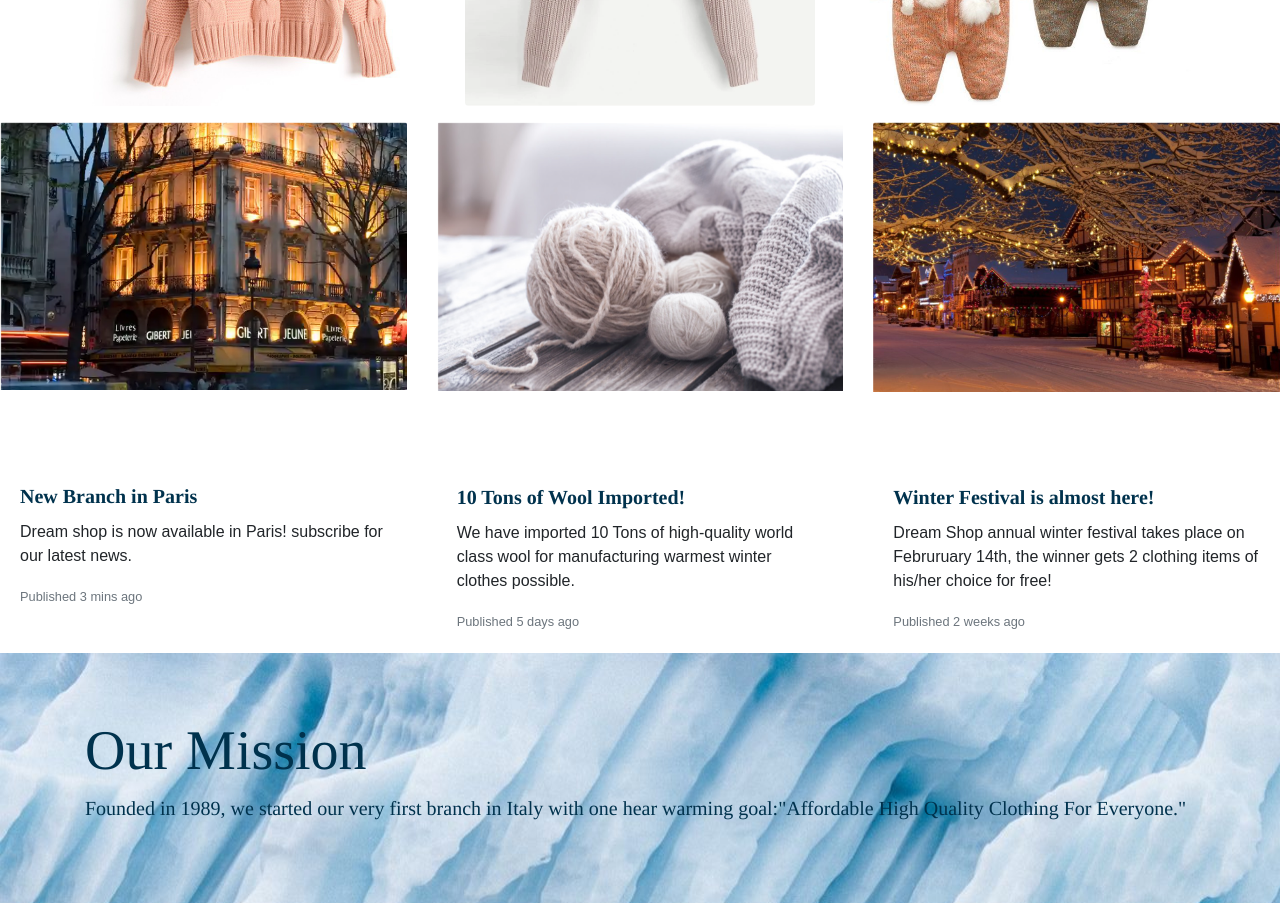
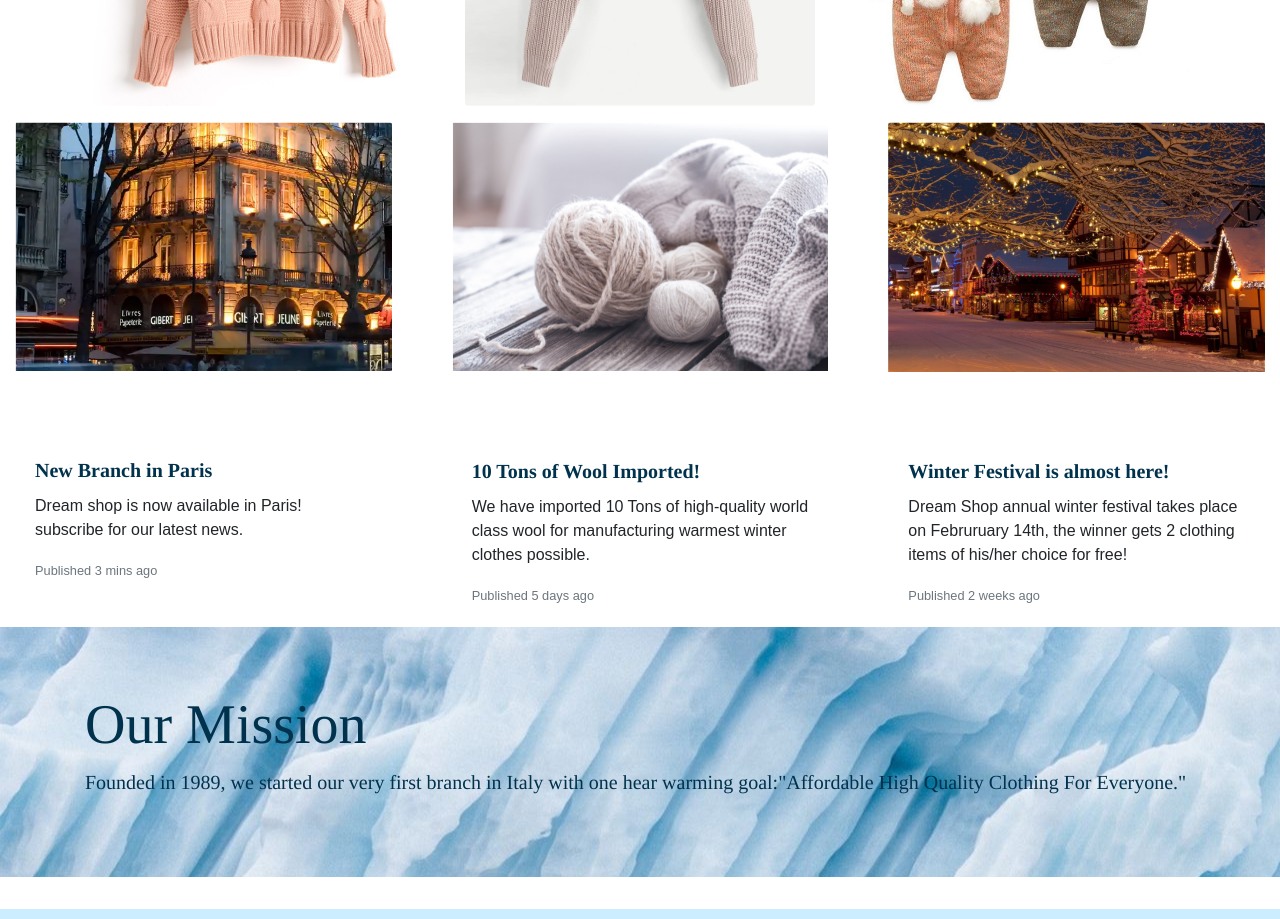
Before and after one commit to LH-cloud/DreamShopBeta, a plain HTML site: page index.html in a window 1280 px wide. Shown: the part 2080-2999 px from the top of the page. Drawn offline with nearby package versions, Linux system fonts and the light colour scheme; a web font is replaced by a local one.

Commit message:
Update index.html

```diff
--- a/index.html
+++ b/index.html
@@ -148,7 +148,7 @@
 </div>
 </div>
 <div class="card-deck">
-  <div class="card">
+  <div class="card col-xs-12 col-md-4">
     <img class="card-img-top" src="imgs/news/News1.png" alt="New Branch in Paris">
     <div class="card-body">
       <h5 class="card-title">New Branch in Paris</h5>
@@ -156,7 +156,7 @@
       <p class="card-text"><small class="text-muted">Published 3 mins ago</small></p>
     </div>
   </div>
-  <div class="card">
+  <div class="card col-xs-12 col-md-4">
     <img class="card-img-top" src="imgs/news/News2.png" alt="10 Tons of Wool Imported!">
     <div class="card-body">
       <h5 class="card-title">10 Tons of Wool Imported!</h5>
@@ -164,7 +164,7 @@
       <p class="card-text"><small class="text-muted">Published 5 days ago</small></p>
     </div>
   </div>
-  <div class="card">
+  <div class="card col-xs-12 col-md-4">
     <img class="card-img-top" src="imgs/news/News3.png" alt="Winter Festival is almost here!">
     <div class="card-body">
       <h5 class="card-title">Winter Festival is almost here!</h5>
```
